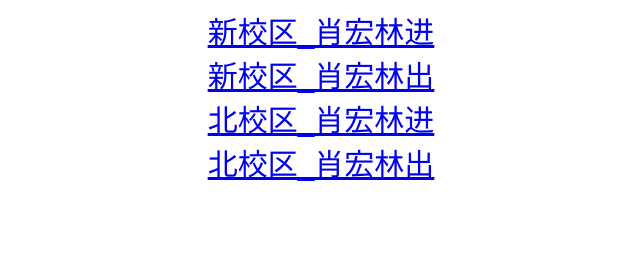
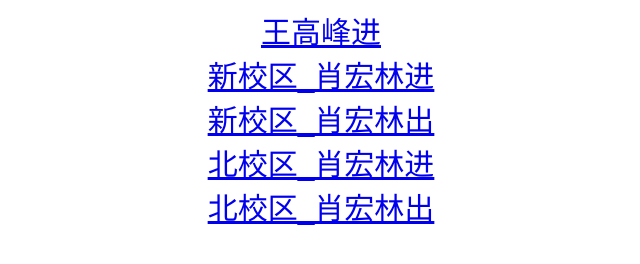
Before and after one commit to root0304/root0304.github.io, a plain HTML site: page index.html in a window 1280 px wide. Shown: the whole page, without its empty margins (319-959 px from the left). Drawn offline with Linux system fonts and the light colour scheme.

Commit message:
Add files via upload

```diff
--- a/index.html
+++ b/index.html
@@ -9,6 +9,7 @@
 
  <form>
  <p style="background-color:white;font-family:arial;color:red;font-size:30px;text-align:center">
+ 	<a href="./in_gaofeng.html" >王高峰进</a ><br/>
 <a href="./in_honglin.html" >新校区_肖宏林进</a ><br/>
 <a href="./out_honglin.html" >新校区_肖宏林出</a ><br/>
 <a href="./beiin_honglin.html" >北校区_肖宏林进</a ><br/>
```
